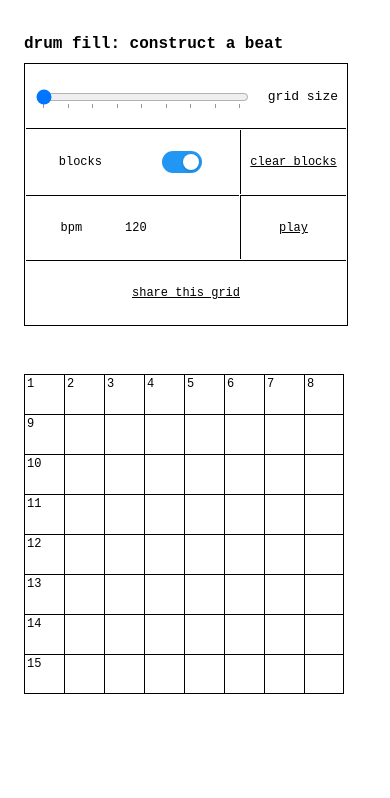
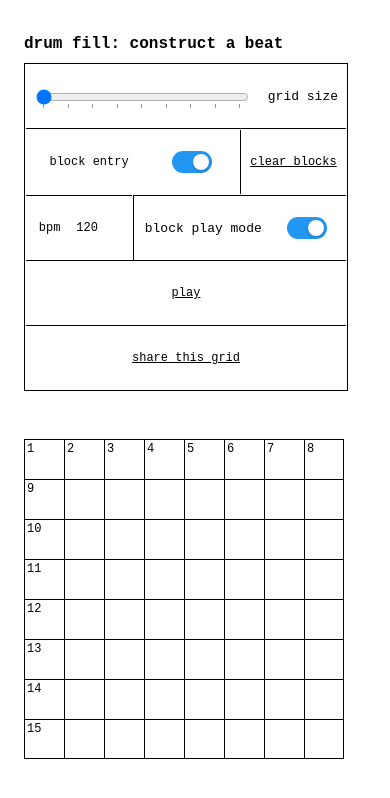
Before and after one commit to thisisparker/fill-harmonics, a website built with Vite: page index.html in a window 390 px wide. Built offline with nearby package versions, Linux system fonts and the light colour scheme.

Commit message:
add new playback mode

```diff
--- a/src/main.js
+++ b/src/main.js
@@ -9,10 +9,65 @@ let sequencerLoop = null;
 let currentStep = 0;
 let blocksToggleSwitch;
 let synths = []; // Array of synths, one for each row
+let acrossWords = [];
+let playMode = "blocks";
+
+const notes = [
+    "C6",
+    "A5",
+    "G5",
+    "E5",
+    "D5",
+    "C5",
+    "B4",
+    "A4",
+    "G4",
+    "E4",
+    "D4",
+    "C4",
+    "A3",
+    "G3",
+    "E3",
+    "D3",
+    "C3",
+];
+
+function getAcrossWords() {
+    const cells = document.querySelectorAll(".cell");
+    acrossWords = [];
+    let currentWord = [];
+
+    cells.forEach((cell) => {
+        let coords = [parseInt(cell.dataset.col), parseInt(cell.dataset.row)];
+        if (cell.classList.contains("block")) {
+            return;
+        } else if (
+            coords[0] === 0 ||
+            document
+                .querySelector(
+                    `[data-row="${coords[1]}"][data-col="${coords[0] - 1}"]`
+                )
+                .classList.contains("block")
+        ) {
+            if (currentWord.length > 0) {
+                acrossWords.push(currentWord);
+            }
+            currentWord = [coords];
+        } else {
+            currentWord.push(coords);
+        }
+    });
+
+    acrossWords.push(currentWord);
+
+    console.log(acrossWords);
+}
 
 function updateGrid() {
     const grid = document.querySelector(".grid");
     let number = 1;
+
+    getAcrossWords();
 
     const cells = grid.querySelectorAll(".cell");
     cells.forEach((cell) => {
@@ -541,7 +596,6 @@ function loadStateFromHash() {
         const bpmField = document.querySelector(".bpm-input input");
         if (bpmField) {
             bpmField.value = state.bpm;
-            changeTempo(state.bpm);
         }
     }
 
@@ -601,13 +655,33 @@ function main() {
 
     controlPanel.appendChild(clearButton);
 
+    const playModeContainer = document.createElement("div");
+    playModeContainer.classList.add("play-mode-container");
+    controlPanel.appendChild(playModeContainer);
+
+    const playModeLabel = document.createElement("label");
+    playModeLabel.textContent = "block play mode";
+    playModeContainer.appendChild(playModeLabel);
+
+    const playModeToggle = document.createElement("input");
+    playModeToggle.type = "checkbox";
+    playModeToggle.checked = true;
+    playModeToggle.classList.add("toggle-switch");
+
+    playModeToggle.addEventListener("change", () => {
+        playModeLabel.textContent = playModeToggle.checked ? "block play mode" : "poly play mode";
+        playMode = playModeToggle.checked ? "blocks" : "poly";
+    })
+
+    playModeContainer.appendChild(playModeToggle);
+
     // Toggle switch for blocks/text
     const toggleContainer = document.createElement("div");
     toggleContainer.classList.add("toggle-container");
 
     const toggleLabel = document.createElement("label");
     toggleLabel.classList.add("toggle-label");
-    toggleLabel.textContent = "blocks";
+    toggleLabel.textContent = "block entry";
 
     const toggleSwitch = document.createElement("input");
     toggleSwitch.type = "checkbox";
@@ -615,7 +689,7 @@ function main() {
     toggleSwitch.classList.add("toggle-switch");
 
     toggleSwitch.addEventListener("change", () => {
-        toggleLabel.textContent = toggleSwitch.checked ? "blocks" : "text";
+        toggleLabel.textContent = toggleSwitch.checked ? "block entry" : "text entry";
         if (toggleSwitch.checked) {
             clearButton.textContent = "clear blocks";
             clearButton.removeEventListener("click", clearText);
@@ -643,10 +717,6 @@ function main() {
     bpmField.min = "60";
     bpmField.max = "200";
     bpmField.value = "120";
-    bpmField.addEventListener("input", (event) => {
-        const newBpm = parseInt(event.target.value) || 120;
-        changeTempo(newBpm);
-    });
 
     bpmInput.appendChild(bpmLabel);
     bpmInput.appendChild(bpmField);
@@ -717,11 +787,12 @@ function playStep(time) {
     cells.forEach((cell) => cell.classList.remove("playing"));
 
     // Highlight current step column and schedule notes
-    for (let i = 0; i < gridSize; i++) {
-        const cell = document.querySelector(
-            `[data-row="${i}"][data-col="${currentStep}"]`
-        );
-        if (cell) {
+
+    if (playMode === "blocks") {
+        for (let i = 0; i < gridSize; i++) {
+            const cell = document.querySelector(
+                `[data-row="${i}"][data-col="${currentStep % gridSize}"]`
+            );
             cell.classList.add("playing");
 
             // Schedule note if cell is blocked
@@ -729,38 +800,38 @@ function playStep(time) {
                 playNote(i, time);
             }
         }
+    } else if (playMode === "poly") {
+        acrossWords.forEach((word) => {
+            const cellCoords = word[currentStep % word.length];
+            const cell = document.querySelector(
+                `[data-col="${cellCoords[0]}"][data-row="${cellCoords[1]}"]`
+            );
+            cell.classList.add("playing");
+            playWordNote(cell, time);
+        });
     }
 
     const bpm = document.querySelector(".bpm-input input").value;
     Tone.Transport.bpm.value = bpm;
 
     // Move to next step
-    currentStep = (currentStep + 1) % gridSize;
+    currentStep = currentStep + 1;
+}
+
+function playWordNote(cell, time) {
+    if (cell.dataset.text.length > 0) {
+        console.log(cell.dataset.text);
+        synths[parseInt(cell.dataset.row)].triggerAttackRelease(
+            notes[parseInt(cell.dataset.row)],
+            "16n",
+            time
+        );
+    }
 }
 
 function playNote(row, time) {
     if (!synths[row]) return;
 
-    // 16 different notes for different rows (pentatonic C3 to C6)
-    const notes = [
-        "C6",
-        "A5",
-        "G5",
-        "E5",
-        "D5",
-        "C5",
-        "B4",
-        "A4",
-        "G4",
-        "E4",
-        "D4",
-        "C4",
-        "A3",
-        "G3",
-        "E3",
-        "D3",
-        "C3",
-    ];
     const note = notes[row] || "A3";
 
     // Schedule the note at the precise time
@@ -776,6 +847,7 @@ function startSequencer() {
     }
 
     // Initialize synths if not already created
+    // TODO: we may need more synths for poly mode
     if (synths.length === 0) {
         for (let i = 0; i < MAX_GRID_SIZE; i++) {
             synths.push(
@@ -801,8 +873,6 @@ function startSequencer() {
 
     // Start Tone.js audio context
     Tone.start();
-
-
 
     // Start the sequencer loop if not already running
     if (!sequencerLoop.started) {
--- a/src/style.css
+++ b/src/style.css
@@ -48,10 +48,11 @@ h1 {
     grid-template-areas:
         "size-slider size-slider size-slider"
         "block-toggle block-toggle clear-button"
-        "bpm-input bpm-input play-button"
+        "bpm-input play-mode-toggle play-mode-toggle"
+        "play-button play-button play-button"
         "share-button share-button share-button";
     grid-template-columns: 1fr 1fr 1fr;
-    grid-template-rows: 4rem 4rem 4rem 4rem;
+    grid-template-rows: 4rem 4rem 4rem 4rem 4rem;
     height: min-content;
     gap: 1px;
     border: 1px solid #000;
@@ -70,7 +71,6 @@ h1 {
     font-size: 0.75rem;
     padding: 0.5rem;
     box-sizing: border-box;
-    border-left: 1px solid #000;
 
     &:hover {
         text-decoration: none;
@@ -79,6 +79,7 @@ h1 {
 
 .clear-button {
     grid-area: clear-button;
+    border-left: 1px solid #000;
 }
 
 .play-button {
@@ -90,6 +91,16 @@ h1 {
     grid-area: share-button;
     border-top: 1px solid #000;
     border-left: none;
+}
+
+.play-mode-container {
+    grid-area: play-mode-toggle;
+    border-left: 1px solid #000;
+    border-top: 1px solid #000;
+    display: flex;
+    align-items: center;
+    justify-content: space-around;
+    height: 100%;
 }
 
 .grid {
@@ -173,14 +184,14 @@ h1 {
     display: flex;
     flex-direction: row;
     align-items: center;
-    justify-content: center;
+    justify-content: space-around;
     box-sizing: border-box;
     font-family: monospace;
     font-size: 0.75rem;
     border-top: 1px solid #000;
 
     & input {
-        width: 60%;
+        width: 50%;
         text-align: center;
         border: none;
         background: transparent;
@@ -240,7 +251,6 @@ h1 {
     font-size: 0.75rem;
     user-select: none;
     margin-left: 0.25rem;
-    width: 3.5em;
     display: inline-block;
     text-align: center;
     transition: color 0.2s;
```
